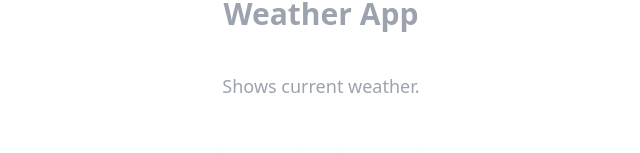
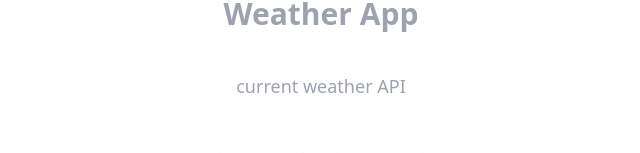
Before and after one commit to Moontags/portfolio, a Next.js app: page / in a window 1280 px wide. Shown: the part 3130-3283 px from the top of the page, without its empty margins (319-959 px from the left). Built offline with nearby package versions, Linux system fonts and the light colour scheme.

Commit message:
Projects

```diff
--- a/app/page.tsx
+++ b/app/page.tsx
@@ -4,8 +4,10 @@ import { motion } from "framer-motion";
 import Image from "next/image";
 
 const projects = [
-  { title: "Weather App", description: "Shows current weather.", image: "/w1.png", link: "https://moontags.github.io/Weather_App/" },
-  { title: "Task Manager", description: "Task management tool.", image: "/todo.png", link: "https://todo-task-09nf.onrender.com" },
+  { title: "Weather App", description: "current weather API", image: "/w1.png", link: "https://moontags.github.io/Weather_App/" },
+  { title: "Task Manager", description: "Task management PHP", image: "/todo.png", link: "https://todo-task-09nf.onrender.com" },
+  { title: "Todo app", description: "Todo app next.js", image: "/todo1.png", link: "https://todo-lake-nine-41.vercel.app/" },
+  { title: "Living a Healthy Life", description: "React & Tailwind", image: "/eeva.png", link: "https://www.eevakoskela.fi/" },
 ];
 
 export default function Home() {
```
Also changed, not shown: public/eeva.png (added), public/todo1.png (added).
